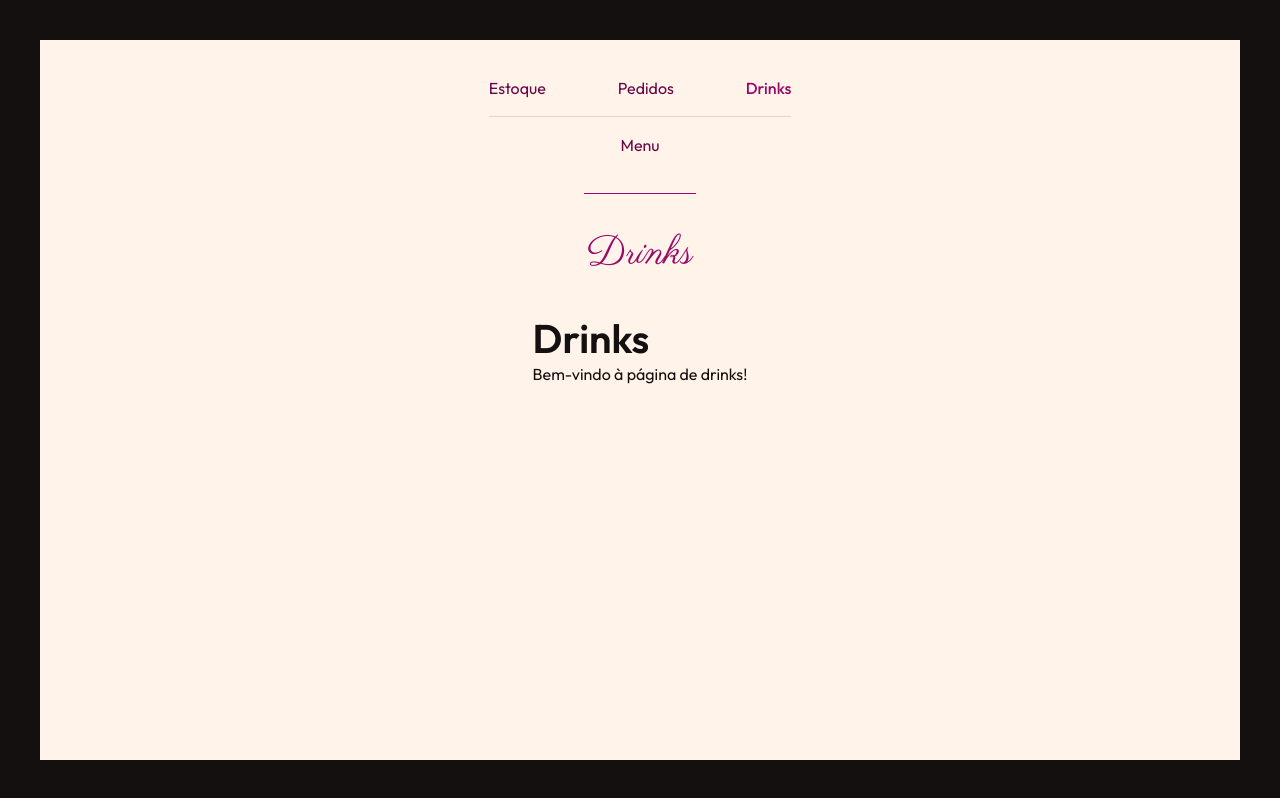
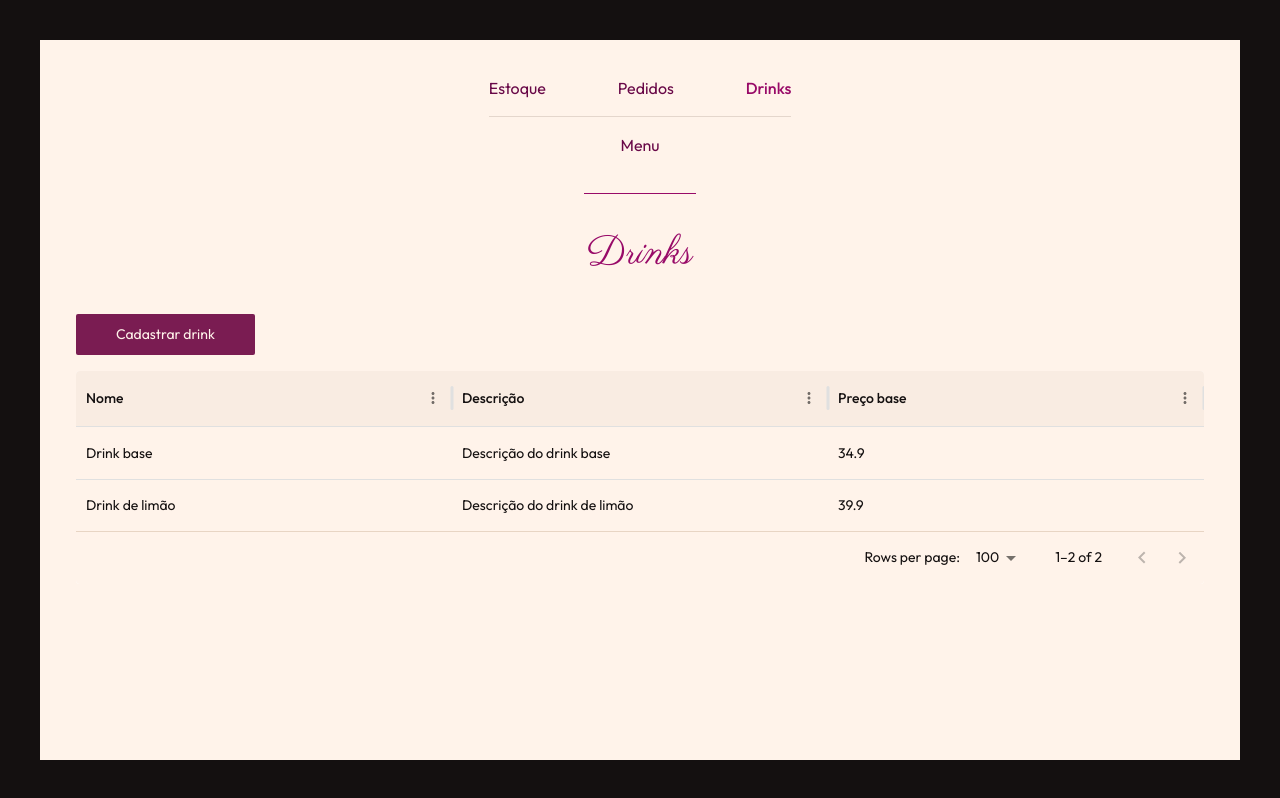
Before and after one commit to MathiasGD/Licor, a React (Vite) app: page /profissional/drinks in a window 1280 px wide. Built offline with nearby package versions, Linux system fonts and the light colour scheme.

Commit message:
Add @mui/x-data-grid dependency and implement drinks management page with modal for drink creation; enhance modal component to support right-side content for ingredient composition.

```diff
--- a/package.json
+++ b/package.json
@@ -14,6 +14,7 @@
     "@emotion/styled": "^11.14.1",
     "@mui/icons-material": "^7.3.5",
     "@mui/material": "^7.3.5",
+    "@mui/x-data-grid": "^8.18.0",
     "@tailwindcss/vite": "^4.1.15",
     "@tanstack/react-query": "^5.90.7",
     "axios": "^1.13.2",
--- a/src/profissional/components/modal.tsx
+++ b/src/profissional/components/modal.tsx
@@ -1,19 +1,19 @@
 import { motion, AnimatePresence } from 'motion/react';
 
 
-const Modal = ({ children, isOpen }: { children: React.ReactNode, isOpen: boolean }) => {
+const Modal = ({ children, isOpen, rightSide }: { children: React.ReactNode, isOpen: boolean, rightSide?: React.ReactNode }) => {
   return (
     <AnimatePresence>
       {isOpen && (
         <motion.div
-          className="fixed inset-0 bg-preto/50 flex items-end justify-center"
+          className="fixed inset-0 bg-preto/50 flex items-end justify-center gap-4"
           initial={{ opacity: 0 }}
           animate={{ opacity: 1 }}
           exit={{ opacity: 0 }}
           transition={{ duration: 0.2 }}
         >
           <motion.div
-            className="h-5/6 bg-branco p-5 w-114"
+            className="h-5/6 bg-branco p-5 w-114 overflow-auto"
             initial={{ y: '100%' }}
             animate={{ y: 0 }}
             exit={{ y: '100%' }}
@@ -21,6 +21,18 @@ const Modal = ({ children, isOpen }: { children: React.ReactNode, isOpen: boolea
           >
             {children}
           </motion.div>
+          {rightSide &&
+            <motion.div
+              className="h-4/6 bg-branco p-5 w-114 overflow-auto"
+              initial={{ y: '100%' }}
+              animate={{ y: 0 }}
+              exit={{ y: '100%' }}
+              transition={{ duration: 0.2, ease: 'easeOut' }}
+            >
+              {rightSide}
+            </motion.div>
+          }
+
         </motion.div>
       )}
     </AnimatePresence>
--- a/src/profissional/pages/drinks/index.tsx
+++ b/src/profissional/pages/drinks/index.tsx
@@ -1,8 +1,166 @@
+import { Button, MenuItem, Select, TextField } from "@mui/material";
+import type { Drink, Ingrediente } from "../../../services/pedidos";
+import { DataGrid, type GridColDef } from "@mui/x-data-grid";
+import { useState } from "react";
+import Modal from "../../components/modal";
+
+const drinks: Drink[] = [
+  {
+    id: 1,
+    nome: "Drink base",
+    modoPreparo: "Modo de preparo do drink base",
+    precoBase: 34.9,
+    descricao: "Descrição do drink base",
+    composicao: [],
+  },
+  {
+    id: 2,
+    nome: "Drink de limão",
+    modoPreparo: "Modo de preparo do drink de limão",
+    precoBase: 39.9,
+    descricao: "Descrição do drink de limão",
+    composicao: [],
+  },
+];
+
+const colunas: GridColDef[] = [
+  {
+    field: "nome",
+    headerName: "Nome",
+    width: 200,
+    flex: 1,
+  },
+  {
+    field: "descricao",
+    headerName: "Descrição",
+    width: 300,
+    flex: 1,
+  },
+  {
+    field: "precoBase",
+    headerName: "Preço base",
+    width: 120,
+    flex: 1,
+  },
+]
+
+const ingredientes: Ingrediente[] = [
+  {
+    id: 1,
+    nome: "Ingrediente 1",
+    descricao: "Descrição do ingrediente 1",
+    estoque: {
+      id: 1,
+      dataAtualizado: new Date(),
+      quantidadeDisponivel: 100,
+    },
+  },
+  {
+    id: 2,
+    nome: "Ingrediente 2",
+    descricao: "Descrição do ingrediente 2",
+    estoque: {
+      id: 2,
+      dataAtualizado: new Date(),
+      quantidadeDisponivel: 100,
+    },
+  },
+]
+
 function Drinks() {
+  const [openModalCadastro, setOpenModalCadastro] = useState(false);
+  const [composicao, setComposicao] = useState<{unidadeMedida: string, quantidade: number | '', ingredienteId: number | ''}[]>([{ingredienteId: '', unidadeMedida: "", quantidade: '', }]);
+
+  const adicionarIngrediente = () => {
+    setComposicao([...composicao, { ingredienteId: '', unidadeMedida: "", quantidade: '',  }]);
+  };
+
+  const atualizarIngrediente = (index: number, campo: 'ingredienteId' | 'quantidade' | 'unidadeMedida', valor: number | string) => {
+    const novaComposicao = [...composicao];
+    novaComposicao[index] = { ...novaComposicao[index], [campo]: valor };
+    setComposicao(novaComposicao);
+  };
+
   return (
-    <div>
-      <h1>Drinks</h1>
-      <p>Bem-vindo à página de drinks!</p>
+    <div className="flex flex-col gap-4 w-full items-start">
+      <Button variant="contained" disableElevation onClick={() => setOpenModalCadastro(true)}>Cadastrar drink</Button>
+        <DataGrid className="w-full"
+          sx={{
+            "& .MuiDataGrid-columnHeader": {
+              backgroundColor: "#F9ECE2",
+            },
+            "& .MuiDataGrid-row": {
+              backgroundColor: "#FFF3EA",
+            },
+            "& .MuiDataGrid-row:hover": {
+              backgroundColor: "#F9ECE2",
+              cursor: "pointer",
+            },
+            "& .MuiDataGrid-footerContainer": {
+              borderTop: "1px solid #E8D5C4",
+              backgroundColor: "#FFF3EA",
+            },
+            border: "none",
+          }}
+          rows={drinks}
+          columns={colunas}
+          rowSelection={false} />
+      <Modal isOpen={openModalCadastro}
+        rightSide={
+          <div className="flex flex-col gap-3">
+            <p className="text-xl font-medium self-center">Composição:</p>
+            {composicao.map((item, index) => (
+              <div key={index} className="flex flex-col gap-3">
+                <div className="flex flex-col gap-1">
+                  <p className="text-sm">Ingrediente:</p>
+                  <Select size="small" value={item.ingredienteId} onChange={(e) => atualizarIngrediente(index, 'ingredienteId', e.target.value)}>
+                    {ingredientes.map((ingrediente) => (
+                      <MenuItem key={ingrediente.id} value={ingrediente.id}>{ingrediente.nome}</MenuItem>
+                    ))}
+                  </Select>
+                </div>
+                <div className="flex gap-2">
+                    <TextField
+                      size="small"
+                      placeholder="Unidade de medida"
+                      value={item.unidadeMedida}
+                      onChange={(e) => atualizarIngrediente(index, 'unidadeMedida', e.target.value)}
+                      sx={{ flex: 1 }}
+                    />
+                    <TextField
+                      size="small"
+                      type="number"
+                      placeholder="Quantidade"
+                      value={item.quantidade}
+                      onChange={(e) => atualizarIngrediente(index, 'quantidade', e.target.value)}
+                      sx={{ flex: 1 }}
+                    />
+                  </div>
+              </div>
+            ))}
+            <Button variant="contained" disableElevation onClick={adicionarIngrediente}>Adicionar ingrediente</Button>
+          </div>
+        }
+      >
+        <div className="flex flex-col justify-between gap-3 min-h-full">
+          <div className="flex flex-col gap-3">
+            <p className="text-xl font-medium text-roxo-escuro self-center">Novo drink</p>
+            <TextField fullWidth placeholder="Nome" />
+            <div className="w-full h-px bg-branco-muito-escuro" />
+            <TextField fullWidth placeholder="Preço" />
+            <div className="w-full h-px bg-branco-muito-escuro" />
+            <TextField fullWidth placeholder="Descrição" />
+            <div className="w-full h-px bg-branco-muito-escuro" />
+            <p className="text-sm">Composição:</p>
+            <div className="w-full h-px bg-branco-muito-escuro" />
+            <TextField fullWidth placeholder="Modo de preparo" />
+          </div>
+          <div className="flex flex-col gap-2 w-full">
+            <Button variant="outlined" disableElevation onClick={() => setOpenModalCadastro(false)}>Cancelar</Button>
+            <Button variant="contained" disableElevation onClick={() => setOpenModalCadastro(false)}>Cadastrar</Button>
+          </div>
+        </div>
+      </Modal>
     </div>
   );
 }
```
Also changed, not shown: 2 other files (tests, documents, lock files or other folders).
